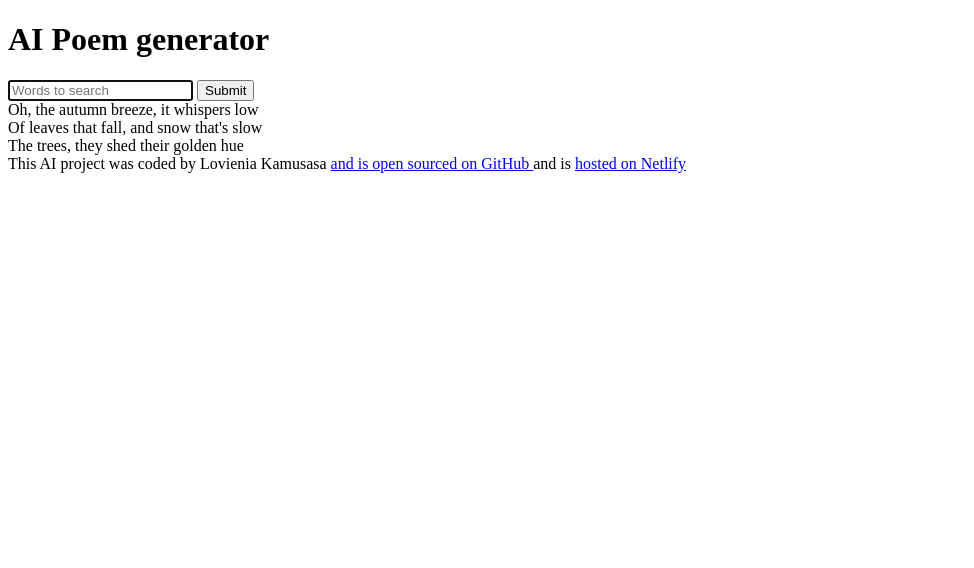
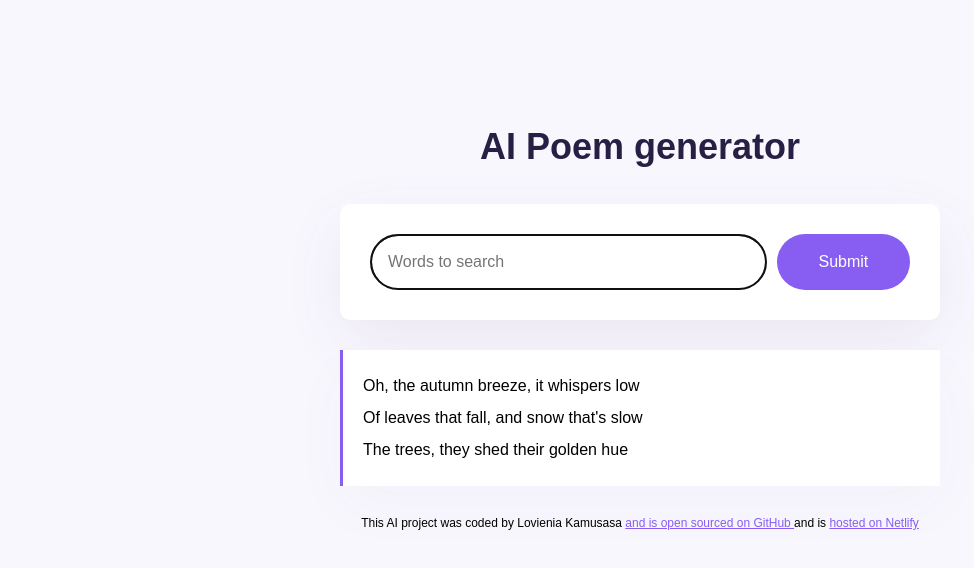
Before and after one commit to lkenya/ai-poem-generator, a plain HTML site: page index.html in a window 1280 px wide. Shown: the whole page, without its empty margins (0-974 px from the left). Drawn offline with Linux system fonts and the light colour scheme.

Commit message:
Added styling to the project

```diff
--- a/index.html
+++ b/index.html
@@ -7,7 +7,8 @@
     <title>AI Poem Generator</title>
   </head>
   <body>
-    <header>
+    <div class="container">
+        <header>
       <h1>AI Poem generator</h1>
     </header>
     <main>
@@ -18,10 +19,12 @@
           autofocus
           required
           autocomplete="off"
+          class="instructions"
         />
-        <input type="submit" />
+        <input type="submit" class="submit-button" />
       </form>
-      <div>
+
+      <div class="poem">
         Oh, the autumn breeze, it whispers low
         <br />
         Of leaves that fall, and snow that's slow
@@ -38,6 +41,8 @@
       and is
       <a href="https://my-aipoem-generator.netlify.app/">hosted on Netlify</a>
     </footer>
+    </div>
+
     <script src="src/index.js"></script>
   </body>
 </html>
--- a/src/styles.css
+++ b/src/styles.css
@@ -0,0 +1,71 @@
+body{
+background-color: #f9f7fe;
+font-family: Arial, Helvetica, sans-serif;
+}
+
+header{
+    margin-bottom: 30px;
+}
+
+h1{
+    text-align: center;
+    font-weight: 800;
+    font-size: 36px;
+    line-height: 1.5;
+    color: #272044;
+}
+
+a{
+    color: #885df1;
+}
+
+.container{
+margin: 120px auto;
+max-width: 600px;
+}
+
+
+form{
+    padding: 30px;
+    background-color: white;
+    border-radius: 10px;
+    display: flex;
+    box-shadow: 0px 20px 60px rgba(65, 50, 100, 0.08);
+    margin-bottom: 30px;
+}
+
+.instructions{
+    padding: 16px;
+    border: 1px solid rgbd(39, 33 , 66, 0.5);
+    width: 80%;
+    font-size: 16px;
+    border-radius: 50px;
+    line-height: 20px;
+    color: #272044;
+}
+
+.submit-button{
+    margin-left: 10px;
+    background: #885df1;
+    color: white;
+    border: none;
+    border-radius: 50px;
+    padding: 14px 24px;
+    width: 150px;
+    font-size: 16px;
+}
+
+.poem {
+    font-size: 16px;
+    background-color: white;
+    padding: 20px;
+    line-height: 2;
+    border-left: 3px solid #885df1;
+    box-shadow: 0px 20px 60px rgba(65, 50, 100, 0.03);
+
+}
+footer{
+    text-align: center;
+    font-size: 12px;
+    margin-top: 30px;
+}
```
